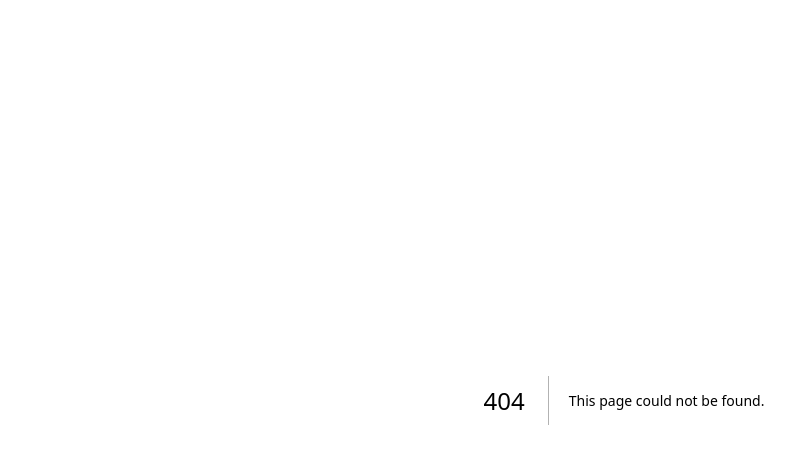
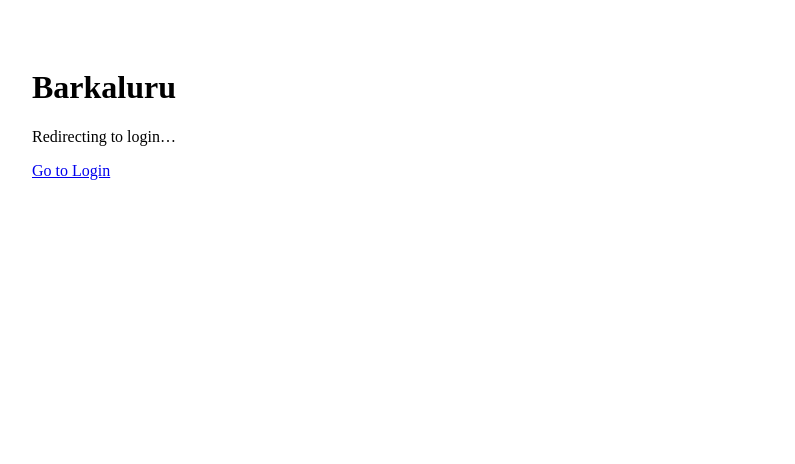
Before and after one commit to sakshirathod383-ship-it/barkaluru, a Next.js app: page / in a window 1280 px wide. Before the commit this address had no page. Shown: the top 464 px of the page, without its empty margins (16-811 px from the left). Built offline with nearby package versions, Linux system fonts and the light colour scheme.

Commit message:
fix home route

```diff
--- /dev/null
+++ b/app/page.tsx
@@ -0,0 +1,11 @@
+import Link from "next/link"
+
+export default function Home() {
+  return (
+    <div style={{ padding: 40 }}>
+      <h1>Barkaluru</h1>
+      <p>Redirecting to login…</p>
+      <Link href="/login">Go to Login</Link>
+    </div>
+  )
+}
```
